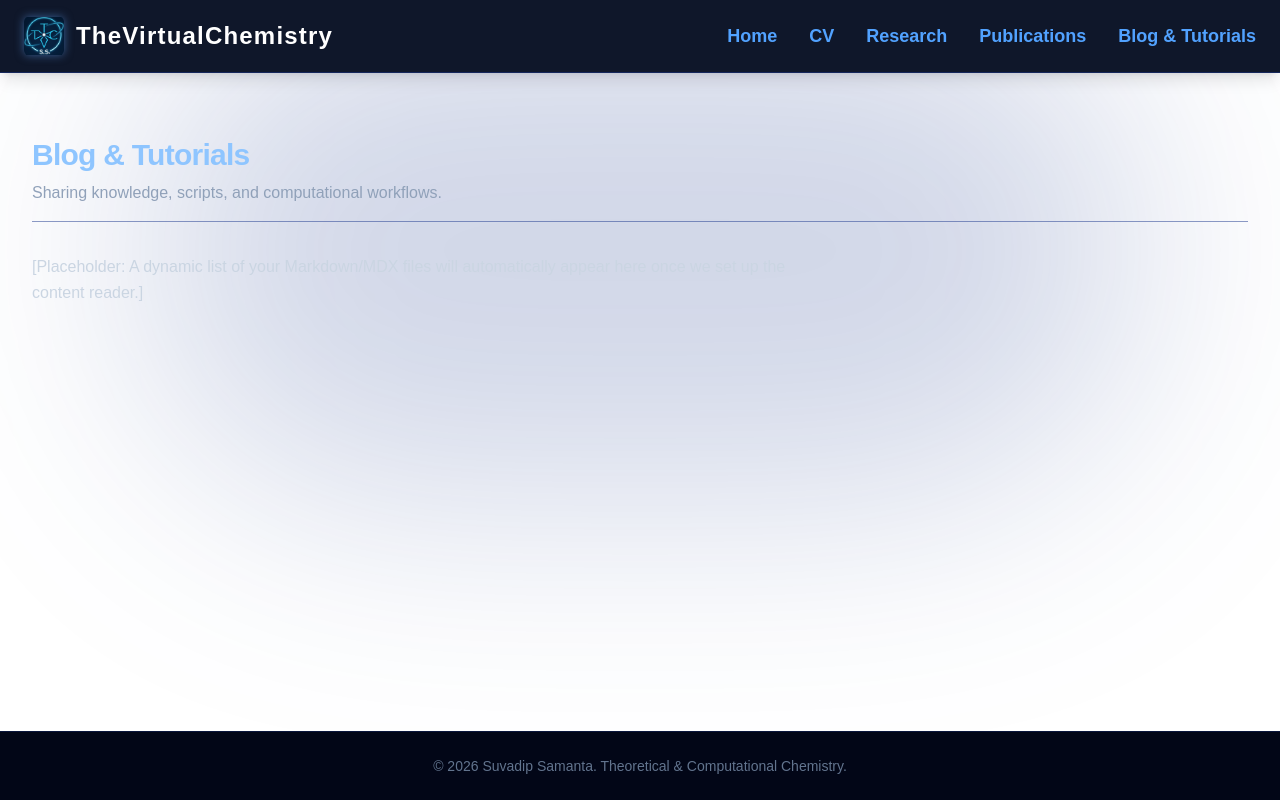
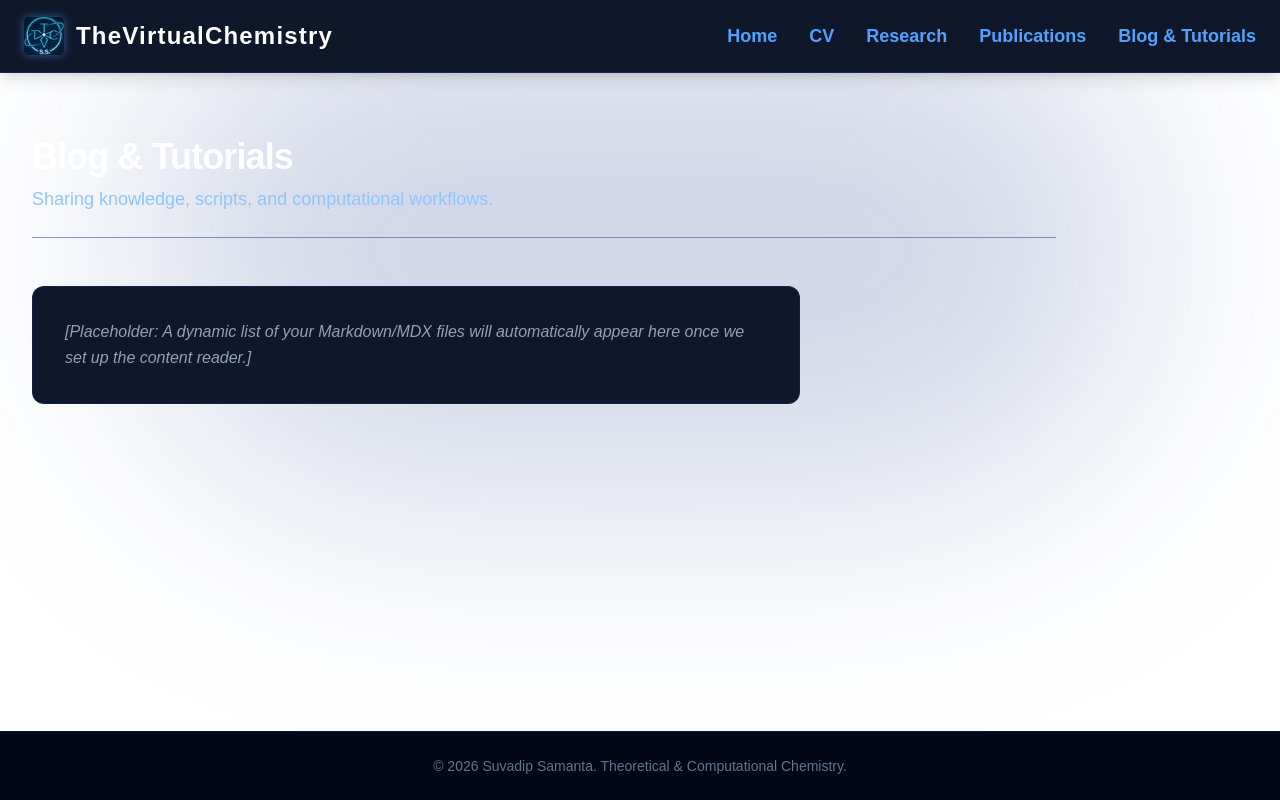
Before and after one commit to S7vagithub/TheVirtualChemistry, a Next.js app: page /blog-and-tutorials in a window 1280 px wide. Built offline with nearby package versions, Linux system fonts and the light colour scheme.

Commit message:
Cleaned up page exports for deployment

```diff
--- a/app/blog-and-tutorials/page.tsx
+++ b/app/blog-and-tutorials/page.tsx
@@ -1,20 +1,26 @@
 export default function BlogAndTutorials() {
   return (
-    <div className="space-y-8 mt-8">
-      <div className="border-b border-blue-900/50 pb-4">
-        <h1 className="text-3xl font-bold tracking-tight text-blue-300">
+    <div className="space-y-12 mt-8 fade-in max-w-5xl">
+
+      {/* Page Header */}
+      <div className="border-b border-blue-900/50 pb-6">
+        <h1 className="text-4xl font-bold tracking-tight text-white mb-2">
           Blog & Tutorials
         </h1>
-        <p className="text-slate-400 mt-2">
+        <p className="text-lg text-blue-300">
           Sharing knowledge, scripts, and computational workflows.
         </p>
       </div>
 
+      {/* Temporary Placeholder Box */}
       <div className="text-slate-300 leading-relaxed max-w-3xl">
-        <p>
-          [Placeholder: A dynamic list of your Markdown/MDX files will automatically appear here once we set up the content reader.]
-        </p>
+        <div className="bg-[#0f172a] p-8 rounded-xl border border-blue-900/30">
+          <p className="italic text-slate-400">
+            [Placeholder: A dynamic list of your Markdown/MDX files will automatically appear here once we set up the content reader.]
+          </p>
+        </div>
       </div>
+
     </div>
   );
 }
--- a/app/cv/page.tsx
+++ b/app/cv/page.tsx
@@ -1,17 +1,3 @@
-// This is a minimal, error-free placeholder to satisfy Next.js's "is not a module" check.
-// You can use this generic function for every blank page.tsx file for now.
-
-export default function PlaceholderPage() {
-  return (
-    <div className="flex items-center justify-center min-h-[50vh]">
-      <h1 className="text-3xl font-bold text-slate-300">
-        This Page is Currently Blank (TBD)
-      </h1>
-    </div>
-  );
-}
-
-
 import Link from "next/link";
 
 export default function CV() {
@@ -116,7 +102,6 @@ export default function CV() {
               <ul className="list-disc list-inside space-y-1 text-sm text-slate-300 ml-2">
                 <li>
                   Quantum chemical elucidations of modified Friedel-Crafts reactions (Master's Thesis).{' '}
-
                 </li>
               </ul>
             </div>
--- a/app/page.tsx
+++ b/app/page.tsx
@@ -1,17 +1,3 @@
-// This is a minimal, error-free placeholder to satisfy Next.js's "is not a module" check.
-// You can use this generic function for every blank page.tsx file for now.
-
-export default function PlaceholderPage() {
-  return (
-    <div className="flex items-center justify-center min-h-[50vh]">
-      <h1 className="text-3xl font-bold text-slate-300">
-        This Page is Currently Blank (TBD)
-      </h1>
-    </div>
-  );
-}
-
-
 import Image from "next/image";
 
 export default function Home() {
--- a/app/publications/page.tsx
+++ b/app/publications/page.tsx
@@ -1,17 +1,3 @@
-// This is a minimal, error-free placeholder to satisfy Next.js's "is not a module" check.
-// You can use this generic function for every blank page.tsx file for now.
-
-export default function PlaceholderPage() {
-  return (
-    <div className="flex items-center justify-center min-h-[50vh]">
-      <h1 className="text-3xl font-bold text-slate-300">
-        This Page is Currently Blank (TBD)
-      </h1>
-    </div>
-  );
-}
-
-
 "use client";
 
 import { useState } from "react";
--- a/app/research/page.tsx
+++ b/app/research/page.tsx
@@ -1,16 +1,3 @@
-// This is a minimal, error-free placeholder to satisfy Next.js's "is not a module" check.
-// You can use this generic function for every blank page.tsx file for now.
-
-export default function PlaceholderPage() {
-  return (
-    <div className="flex items-center justify-center min-h-[50vh]">
-      <h1 className="text-3xl font-bold text-slate-300">
-        This Page is Currently Blank (TBD)
-      </h1>
-    </div>
-  );
-}
-
 import Image from "next/image";
 
 export default function Research() {
```
